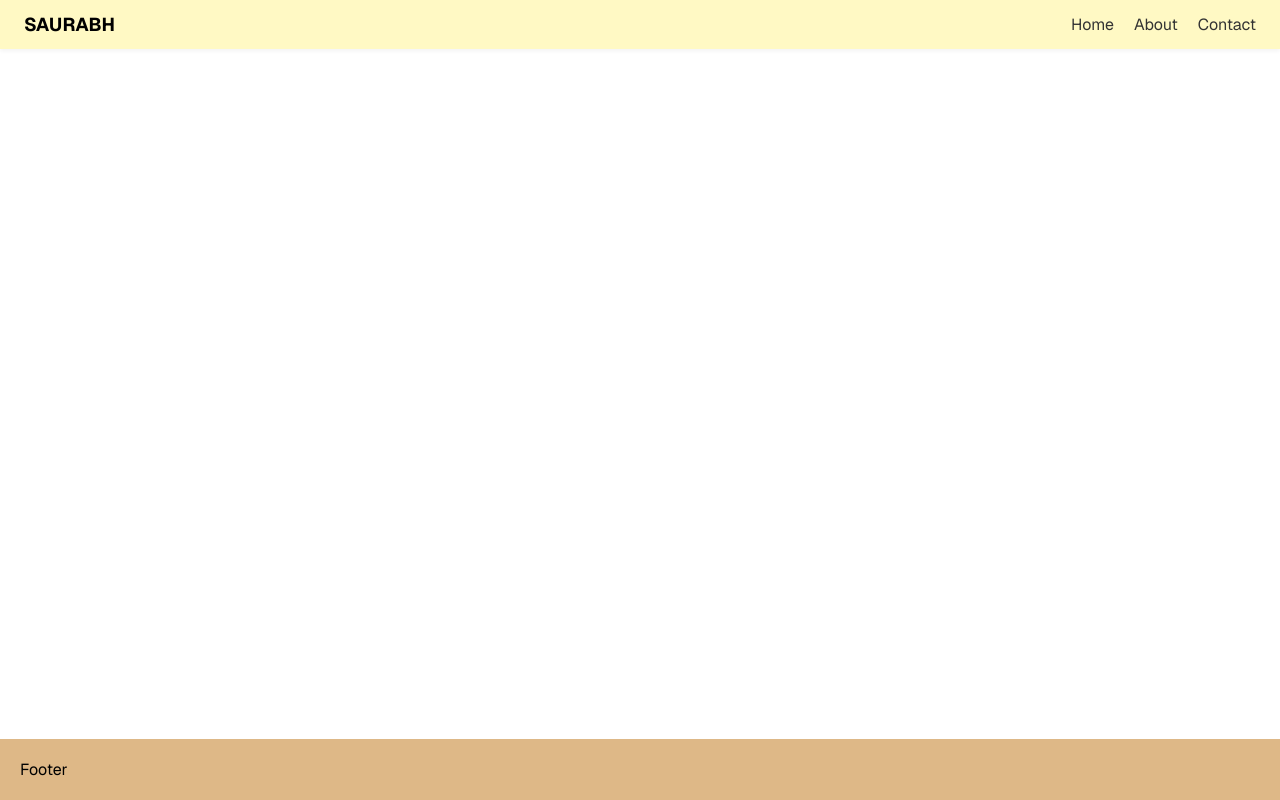
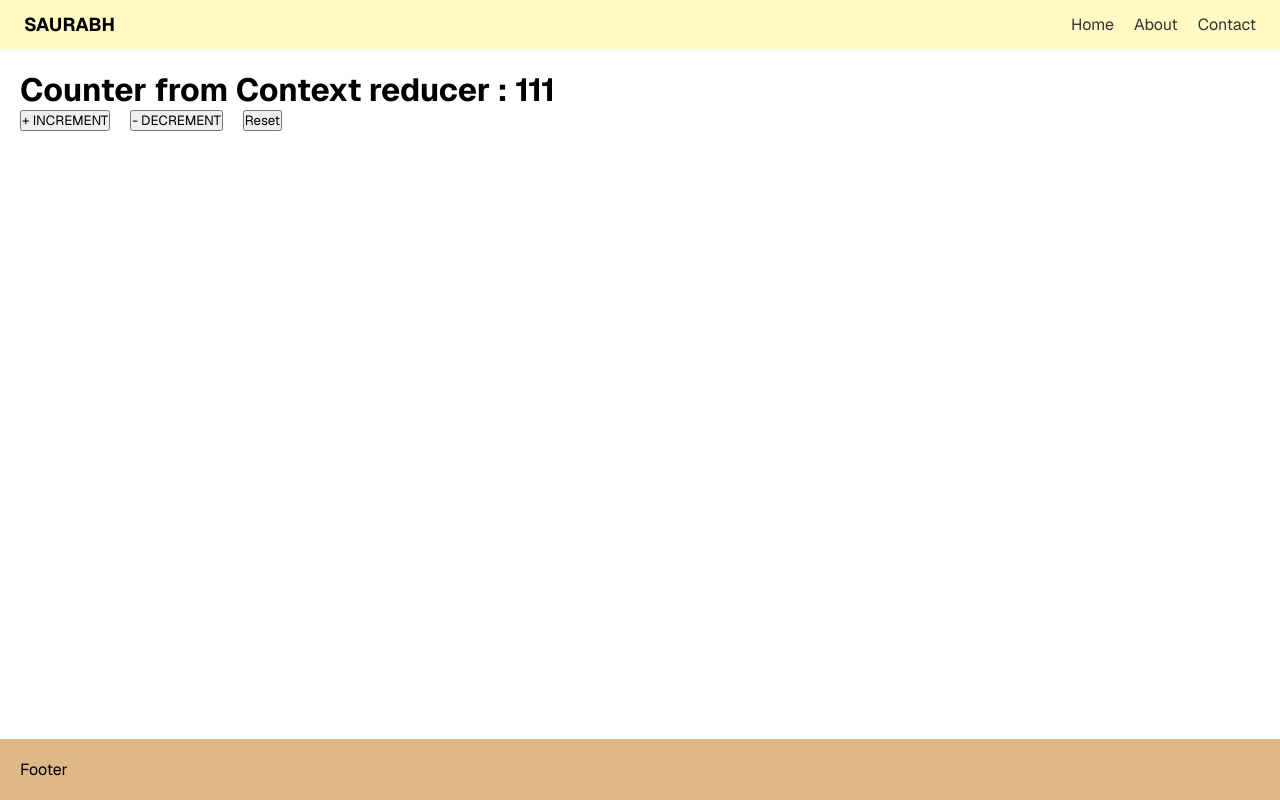
Before and after one commit to Saurabh-Chede/awdiz-react, a React (Vite) app: page /context-counter in a window 1280 px wide. Built offline with nearby package versions, Linux system fonts and the light colour scheme.

Commit message:
react-day-11/12

```diff
--- a/package.json
+++ b/package.json
@@ -10,11 +10,13 @@
     "preview": "vite preview"
   },
   "dependencies": {
+    "@reduxjs/toolkit": "^2.11.2",
     "axios": "^1.13.6",
     "lucide-react": "^0.577.0",
     "react": "^19.2.0",
     "react-dom": "^19.2.0",
     "react-icons": "^5.6.0",
+    "react-redux": "^9.2.0",
     "react-router-dom": "^7.13.1"
   },
   "devDependencies": {
--- a/src/App.jsx
+++ b/src/App.jsx
@@ -4,6 +4,8 @@ import Home from './components/Home'
 import Footer from "./components/Footer";
 import { Routes,Route } from "react-router-dom";
 import SingleProductPage from './components/SingleProductPage'
+import ContextCounter from "./components/Day11/ContextCounter";
+import ReduxCounter from './components/Day12/ReduxCounter'
 
 export default function App() {
   return (
@@ -13,6 +15,8 @@ export default function App() {
         <Routes>
         <Route path="/" element={<Home />} />
         <Route path="/product/:id" element={<SingleProductPage/>} />
+        <Route path="/context-counter" element={<ContextCounter/>} />
+        <Route path="/redux-counter" element={<ReduxCounter/>} />
       </Routes>
       </div>
       <Footer/>
--- /dev/null
+++ b/src/components/Context/CounterContext.jsx
@@ -0,0 +1,29 @@
+import { createContext, useReducer, useState } from "react";
+
+export const CounterContext = createContext();
+
+function Reducer(state, action) {
+  switch (action.type) {
+    case "INCREMENT":
+      return { counter: state.counter + 1 };
+    case "DECREMENT":
+      return { counter: state.counter - 1 };
+    case "RESET":
+      return { counter: 111 };
+    default:
+      return state;
+  }
+}
+
+function CounterProvider({ children }) {
+  const [counter, setCounter] = useState(1);
+
+  const [state, dispatch] = useReducer(Reducer, { counter: 111 });
+  return (
+    <CounterContext.Provider value={{ counter, setCounter, state, dispatch }}>
+      {children}
+    </CounterContext.Provider>
+  );
+}
+
+export default CounterProvider;
--- /dev/null
+++ b/src/components/Day11/ContextCounter.jsx
@@ -0,0 +1,22 @@
+import { useContext } from "react";
+import { CounterContext } from "../Context/CounterContext";
+
+const ContextCounter = () => {
+  const { state, dispatch } = useContext(CounterContext);
+  return (
+    <div>
+      <h1>Counter from Context reducer : {state.counter}</h1>
+      <div style={{ display: "flex", gap: 20 }}>
+        <button onClick={() => dispatch({ type: "INCREMENT" })}>
+          + INCREMENT
+        </button>
+        <button onClick={() => dispatch({ type: "DECREMENT" })}>
+          - DECREMENT
+        </button>
+        <button onClick={() => dispatch({ type: "RESET" })}>Reset</button>
+      </div>
+    </div>
+  );
+};
+
+export default ContextCounter;
--- /dev/null
+++ b/src/components/Day12/ReduxCounter.jsx
@@ -0,0 +1,20 @@
+import React from "react";
+import { useSelector, useDispatch } from "react-redux";
+import { increment, decrement, reset } from "../../redux/counterSlice";
+
+const ReduxCounter = () => {
+  const counterValue = useSelector((state) => state.counter.counterValue);
+  const dispatch = useDispatch();
+  return (
+    <div>
+      <h1>Counter from redux : {counterValue}</h1>
+      <div style={{display:'flex',gap:'20px'}}>
+        <button onClick={() => dispatch(increment())}>+ increment</button>
+        <button onClick={() => dispatch(decrement())}>- decrement</button>
+        <button onClick={() => dispatch(reset())}>Reset</button>
+      </div>
+    </div>
+  );
+};
+
+export default ReduxCounter;
--- a/src/main.jsx
+++ b/src/main.jsx
@@ -3,11 +3,18 @@ import { createRoot } from "react-dom/client";
 import "./index.css";
 import App from "./App.jsx";
 import { BrowserRouter } from "react-router-dom";
+import CounterProvider from "./components/Context/CounterContext.jsx";
+import { Provider } from "react-redux";
+import { store } from "./redux/store.js";
 
 createRoot(document.getElementById("root")).render(
   <BrowserRouter>
-  <StrictMode>
-    <App />
-  </StrictMode>
+    <StrictMode>
+      <CounterProvider>
+        <Provider store={store}>
+          <App />
+        </Provider>
+      </CounterProvider>
+    </StrictMode>
   </BrowserRouter>,
 );
--- /dev/null
+++ b/src/redux/counterSlice.jsx
@@ -0,0 +1,23 @@
+import { createSlice } from "@reduxjs/toolkit";
+
+const initialState = { counterValue: 111 };
+
+export const counterSlice = createSlice({
+  name: "counter",
+  initialState: initialState,
+  reducers: {
+    increment: (state) => {
+      state.counterValue += 1;
+    },
+    decrement: (state) => {
+      state.counterValue -= 1;
+    },
+    reset: (state) => {
+      state.counterValue = 111;
+    },
+  },
+});
+
+export const { increment, decrement, reset } = counterSlice.actions;
+
+export default counterSlice.reducer;
--- /dev/null
+++ b/src/redux/store.js
@@ -0,0 +1,6 @@
+import { configureStore } from "@reduxjs/toolkit";
+import counterReducer from "./counterSlice";
+
+export const store = configureStore({
+  reducer: { counter: counterReducer },
+});
```
Also changed, not shown: 1 other file (tests, documents, lock files or other folders).
